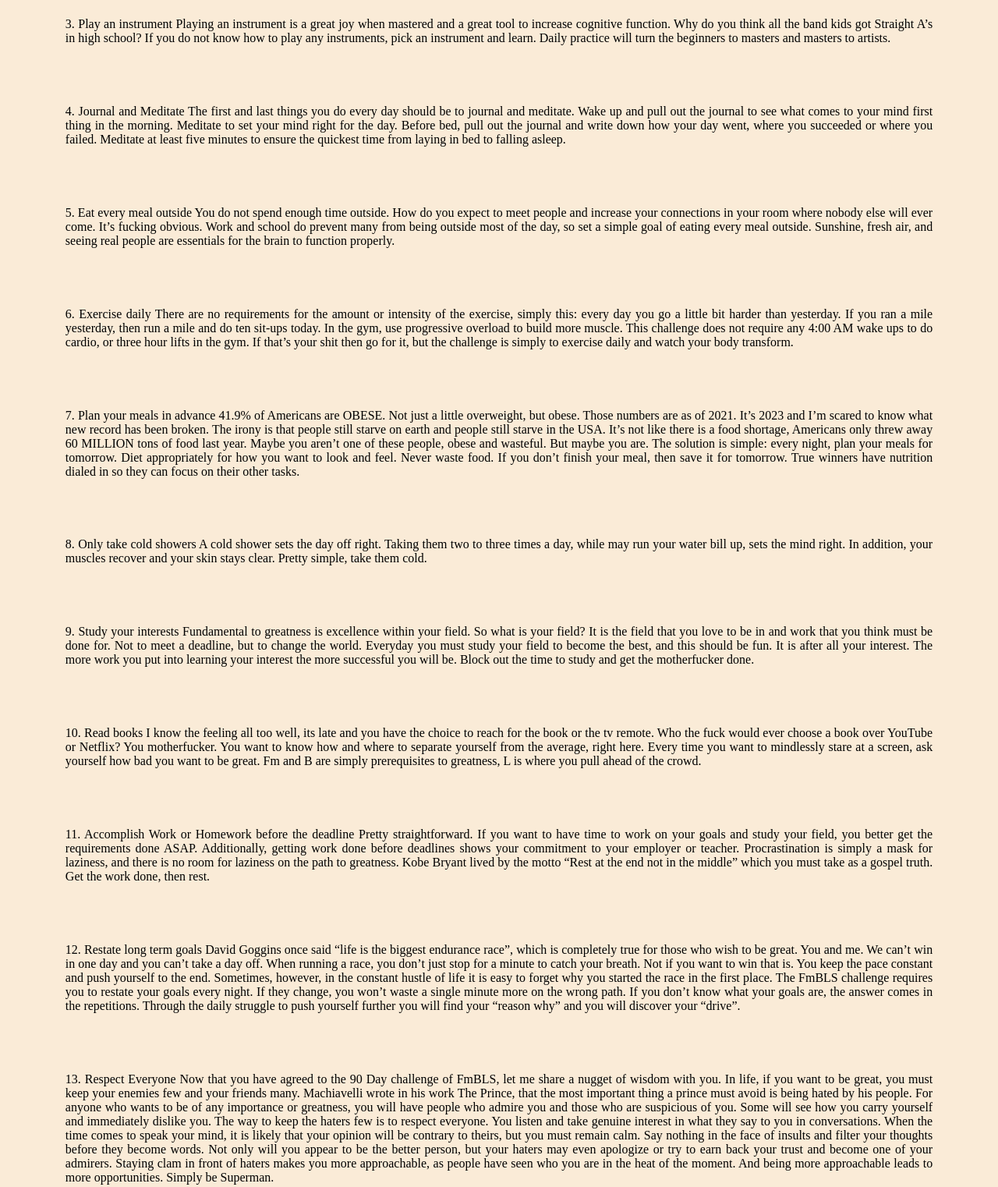
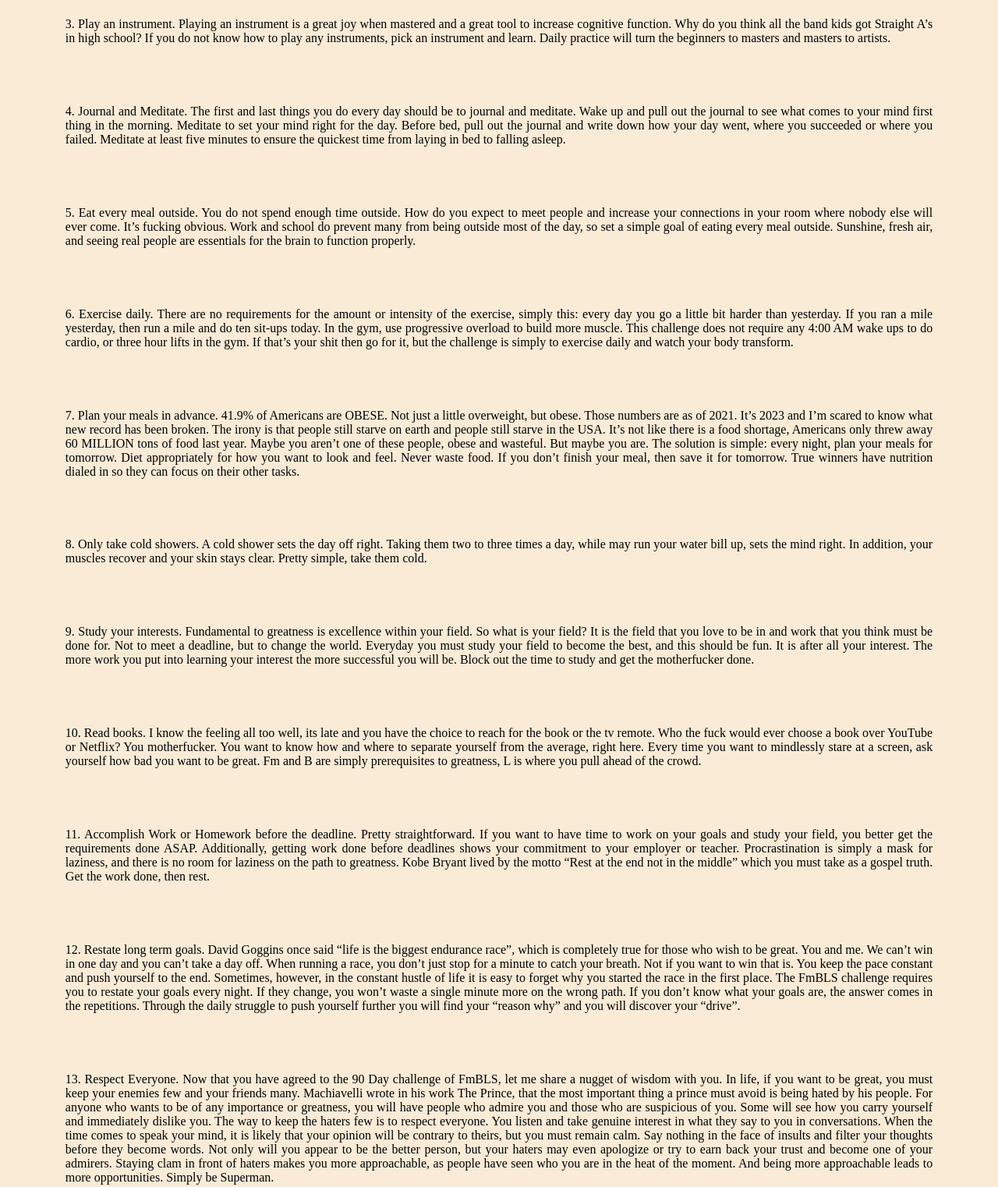
Before and after one commit to TheCreatorrr/TheFuture, a plain HTML site: page index.html in a window 1280 px wide. Shown: the part 480-2002 px from the top of the page at 78% size. Drawn offline with Linux system fonts and the light colour scheme.

Commit message:
Update index.html

```diff
--- a/index.html
+++ b/index.html
@@ -16,40 +16,40 @@ This one is pretty self-explanatory, if NoFap is foreign to you I recommend the
     <p>2. Learn another language.
 Maybe you only speak one language, maybe you speak two, maybe you speak eight. It doesn’t matter, learn another one. Language is the key to expanding your connections and more connections means more opportunities. There is a degree of luck in all successful people’s pasts, but luck can be maximized with more opportunities. Plus, learning a language allows you to think differently in that language. If you do not know how to learn a language then research it. Expand your opportunities, work daily to speak another language.</p>
 
-<p>3. Play an instrument
+<p>3. Play an instrument.
 Playing an instrument is a great joy when mastered and a great tool to increase cognitive function. Why do you think all the band kids got Straight A’s in high school? If you do not know how to play any instruments, pick an instrument and learn. Daily practice will turn the beginners to masters and masters to artists.
 </p>
 
-<p>4. Journal and Meditate
+<p>4. Journal and Meditate.
 The first and last things you do every day should be to journal and meditate. Wake up and pull out the journal to see what comes to your mind first thing in the morning. Meditate to set your mind right for the day. Before bed, pull out the journal and write down how your day went, where you succeeded or where you failed. Meditate at least five minutes to ensure the quickest time from laying in bed to falling asleep.</p>
 
 
-<p>5. Eat every meal outside
+<p>5. Eat every meal outside.
 You do not spend enough time outside. How do you expect to meet people and increase your connections in your room where nobody else will ever come. It’s fucking obvious. Work and school do prevent many from being outside most of the day, so set a simple goal of eating every meal outside. Sunshine, fresh air, and seeing real people are essentials for the brain to function properly.</p>
 
-<p>6. Exercise daily
+<p>6. Exercise daily.
 There are no requirements for the amount or intensity of the exercise, simply this: every day you go a little bit harder than yesterday. If you ran a mile yesterday, then run a mile and do ten sit-ups today. In the gym, use progressive overload to build more muscle. This challenge does not require any 4:00 AM wake ups to do cardio, or three hour lifts in the gym. If that’s your shit then go for it, but the challenge is simply to exercise daily and watch your body transform.</p>
 
-<p>7. Plan your meals in advance
+<p>7. Plan your meals in advance.
 41.9% of Americans are OBESE. Not just a little overweight, but obese. Those numbers are as of 2021. It’s 2023 and I’m scared to know what new record has been broken. The irony is that people still starve on earth and people still starve in the USA. It’s not like there is a food shortage, Americans only threw away 60 MILLION tons of food last year. Maybe you aren’t one of these people, obese and wasteful. But maybe you are. The solution is simple: every night, plan your meals for tomorrow. Diet appropriately for how you want to look and feel. Never waste food. If you don’t finish your meal, then save it for tomorrow. True winners have nutrition dialed in so they can focus on their other tasks. </p>
 
-<p>8. Only take cold showers
+<p>8. Only take cold showers.
 A cold shower sets the day off right. Taking them two to three times a day, while may run your water bill up, sets the mind right. In addition, your muscles recover and your skin stays clear. Pretty simple, take them cold.</p>
 
-<p>9. Study your interests
+<p>9. Study your interests.
 Fundamental to greatness is excellence within your field. So what is your field? It is the field that you love to be in and work that you think must be done for. Not to meet a deadline, but to change the world. Everyday you must study your field to become the best, and this should be fun. It is after all your interest. The more work you put into learning your interest the more successful you will be. Block out the time to study and get the motherfucker done. </p>
 
-<p>10. Read books
+<p>10. Read books.
 I know the feeling all too well, its late and you have the choice to reach for the book or the tv remote. Who the fuck would ever choose a book over YouTube or Netflix? You motherfucker. You want to know how and where to separate yourself from the average, right here. Every time you want to mindlessly stare at a screen, ask yourself how bad you want to be great. Fm and B are simply prerequisites to greatness, L is where you pull ahead of the crowd.
 </p>
 
-<p>11. Accomplish Work or Homework before the deadline
+<p>11. Accomplish Work or Homework before the deadline.
 Pretty straightforward. If you want to have time to work on your goals and study your field, you better get the requirements done ASAP. Additionally, getting work done before deadlines shows your commitment to your employer or teacher. Procrastination is simply a mask for laziness, and there is no room for laziness on the path to greatness. Kobe Bryant lived by the motto “Rest at the end not in the middle” which you must take as a gospel truth. Get the work done, then rest.</p>
 
-<p>12. Restate long term goals
+<p>12. Restate long term goals.
 David Goggins once said “life is the biggest endurance race”, which is completely true for those who wish to be great. You and me. We can’t win in one day and you can’t take a day off. When running a race, you don’t just stop for a minute to catch your breath. Not if you want to win that is. You keep the pace constant and push yourself to the end. Sometimes, however, in the constant hustle of life it is easy to forget why you started the race in the first place. The FmBLS challenge requires you to restate your goals every night. If they change, you won’t waste a single minute more on the wrong path. If you don’t know what your goals are, the answer comes in the repetitions. Through the daily struggle to push yourself further you will find your “reason why” and you will discover your “drive”. </p>
 
-<p>13. Respect Everyone
+<p>13. Respect Everyone.
 Now that you have agreed to the 90 Day challenge of FmBLS, let me share a nugget of wisdom with you. In life, if you want to be great, you must keep your enemies few and your friends many. Machiavelli wrote in his work The Prince, that the most important thing a prince must avoid is being hated by his people. For anyone who wants to be of any importance or greatness, you will have people who admire you and those who are suspicious of you. Some will see how you carry yourself and immediately dislike you. The way to keep the haters few is to respect everyone. You listen and take genuine interest in what they say to you in conversations. When the time comes to speak your mind, it is likely that your opinion will be contrary to theirs, but you must remain calm. Say nothing in the face of insults and filter your thoughts before they become words. Not only will you appear to be the better person, but your haters may even apologize or try to earn back your trust and become one of your admirers. Staying clam in front of haters makes you more approachable, as people have seen who you are in the heat of the moment. And being more approachable leads to more opportunities. Simply be Superman. </p>
 
 
```
